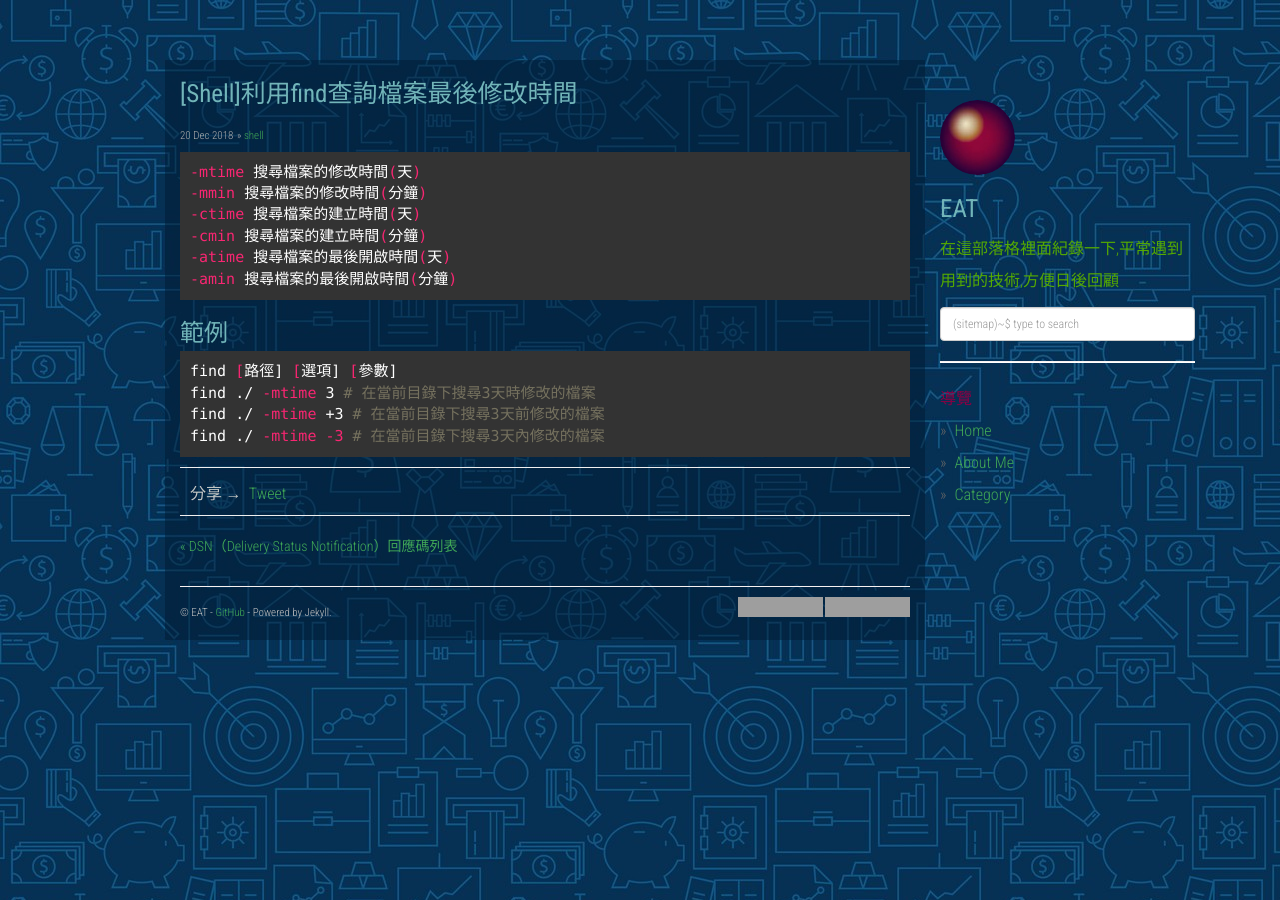
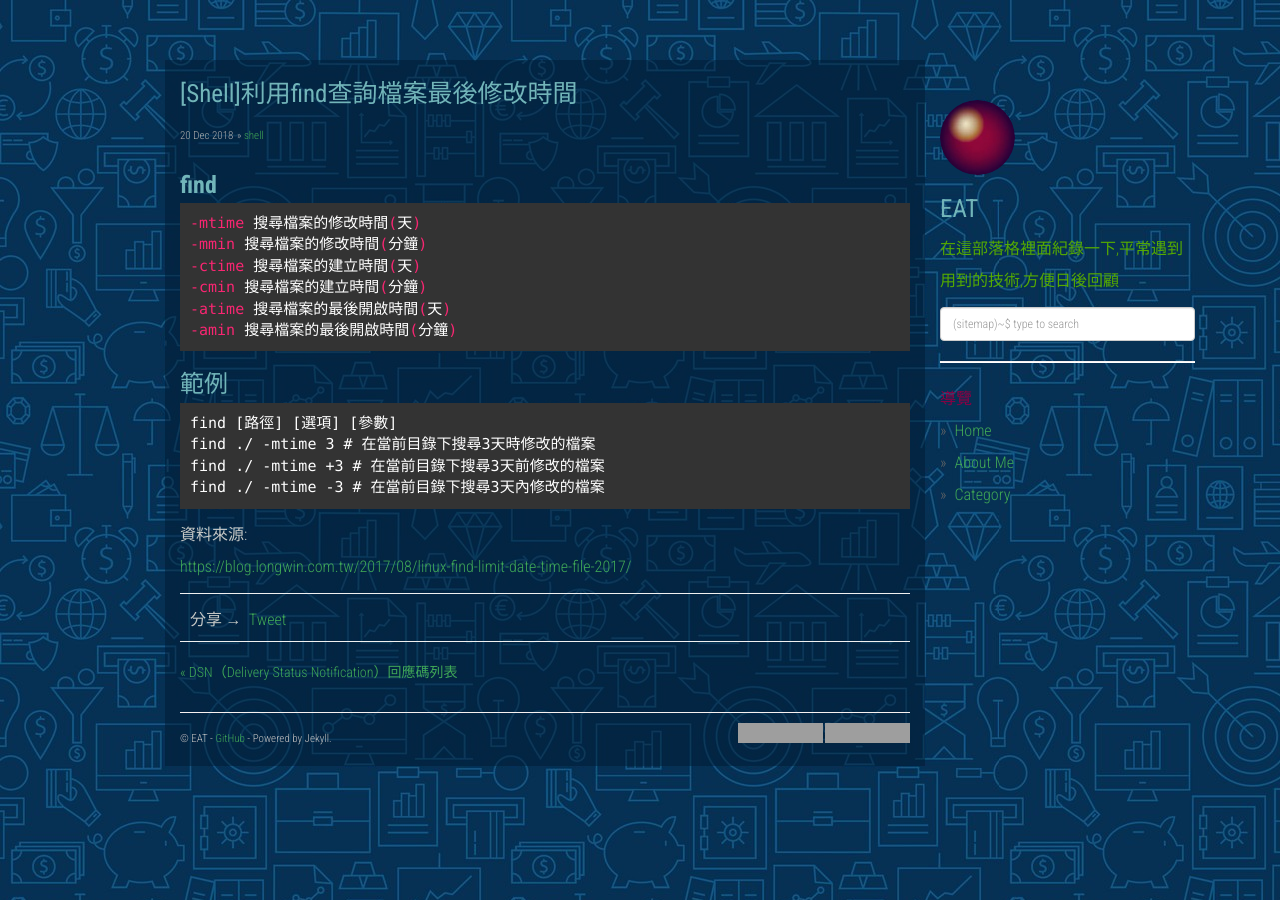
Before and after one commit to dyeat/dyeat.github.io, a Jekyll site: the page built from _posts/2018-12-20-利用find查詢檔案最後修改時間.md, in a window 1280 px wide. Built offline with Jekyll 4.4.1, drawn with Linux system fonts in a browser that asks for light colours; nearby versions of some CDN libraries; comment, search, counter and statistics services are not loaded; grey boxes are pictures that could not be loaded.

Commit message:
add post

````diff
--- a/_posts/2018-12-20-利用find查詢檔案最後修改時間.md
+++ b/_posts/2018-12-20-利用find查詢檔案最後修改時間.md
@@ -6,6 +6,7 @@ categories: [shell]
 tags: [shell]
 ---
 
+### **find**
 ```shell
 -mtime 搜尋檔案的修改時間(天)
 -mmin 搜尋檔案的修改時間(分鐘)
@@ -17,9 +18,12 @@ tags: [shell]
 
 ### 範例
 
-```shell
+```
 find [路徑] [選項] [參數]
 find ./ -mtime 3 # 在當前目錄下搜尋3天時修改的檔案
 find ./ -mtime +3 # 在當前目錄下搜尋3天前修改的檔案
 find ./ -mtime -3 # 在當前目錄下搜尋3天內修改的檔案
 ```
+
+資料來源:<br />
+[https://blog.longwin.com.tw/2017/08/linux-find-limit-date-time-file-2017/](https://blog.longwin.com.tw/2017/08/linux-find-limit-date-time-file-2017/)
````
